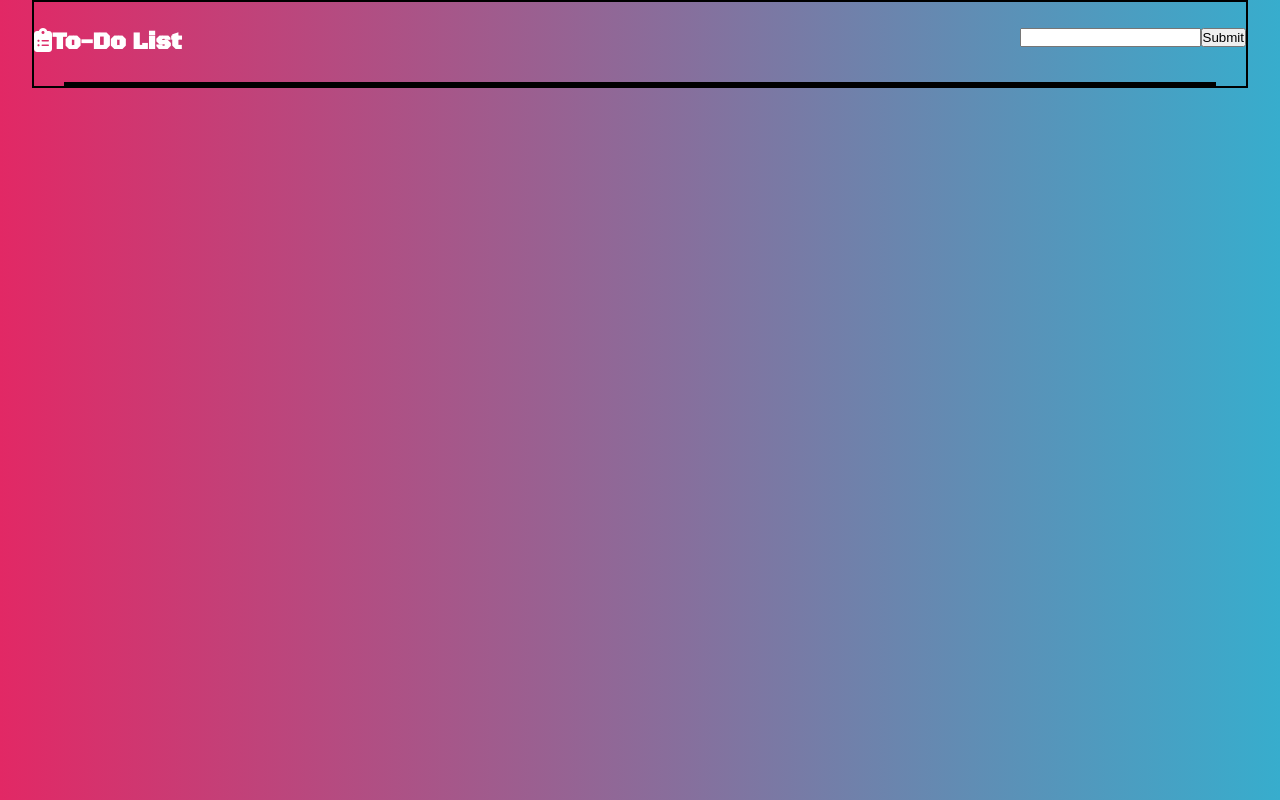
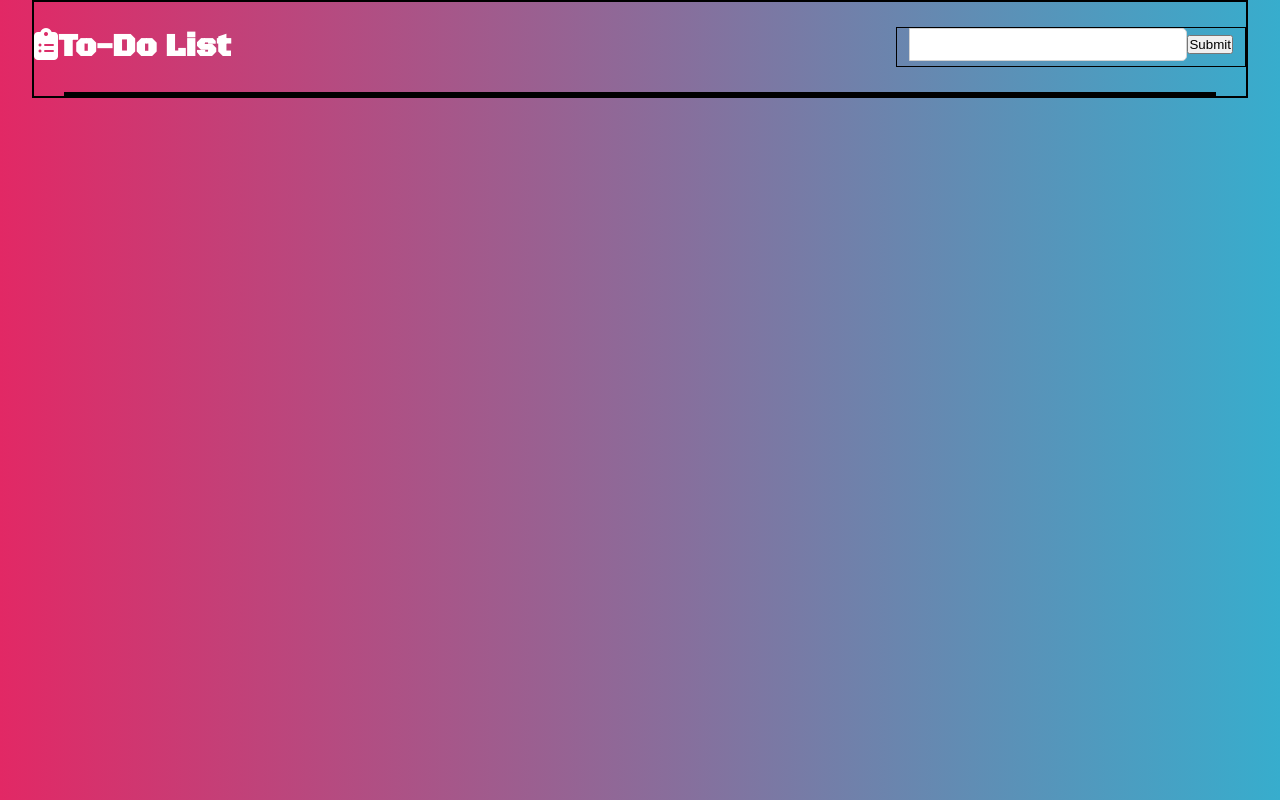
Before and after one commit to claudiahW/to-do-list, a plain HTML site: page index.html in a window 1280 px wide. Drawn offline with Linux system fonts and the light colour scheme.

Commit message:
style user input element

```diff
--- a/style.css
+++ b/style.css
@@ -23,3 +23,19 @@ body{
     width: 100%;
     margin: 25px 0;
 }
+.nav h2{
+    font-size: 2rem;
+}
+.user-input{
+    border: 1px solid black;
+    width: 350px;
+    text-align: center;
+}
+.user-input input{
+    width: 80%;
+    outline: none;
+    padding: 8px;
+    border: 1px solid lightgray;
+    border-top-right-radius: 5px;
+    border-bottom-right-radius: 5px;
+}
```
